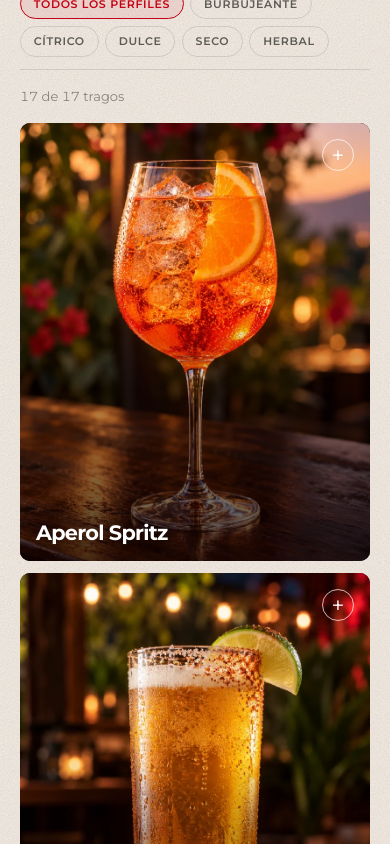
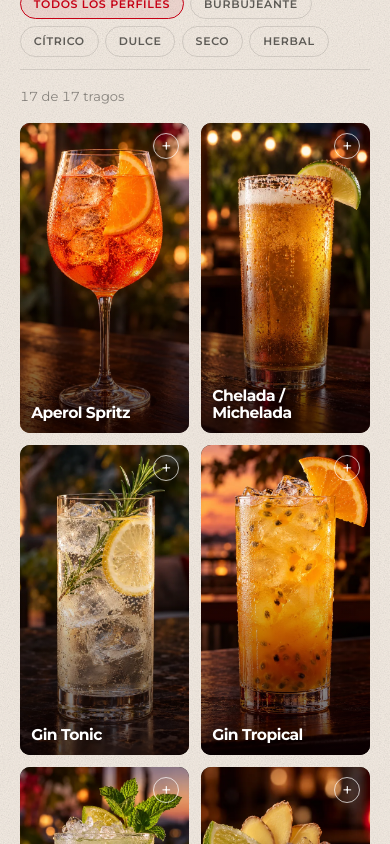
Before and after one commit to MatiNicolasur/RUTABAR, a Next.js app: page /carta in a window 390 px wide. Shown: the part 1240-2084 px from the top of the page. Built offline with nearby package versions, Linux system fonts and the light colour scheme; no server answers.

Commit message:
Show menu cards in two columns on mobile

```diff
--- a/src/components/TarjetaTrago.tsx
+++ b/src/components/TarjetaTrago.tsx
@@ -39,7 +39,7 @@ export function TarjetaTrago({ trago }: { trago: TragoWeb }) {
         src={trago.imagen}
         alt=""
         fill
-        sizes="(min-width: 78rem) 25vw, (min-width: 62rem) 33vw, (min-width: 42rem) 50vw, 90vw"
+        sizes="(min-width: 78rem) 25vw, (min-width: 62rem) 33vw, 45vw"
         className="trago-card__imagen"
       />
 
--- a/src/components/interactivo.css
+++ b/src/components/interactivo.css
@@ -130,14 +130,9 @@
 .carta-int .carta-lista,
 .carta-publica__bebidas-grid {
   display: grid;
-  grid-template-columns: minmax(0, 1fr);
+  grid-template-columns: repeat(2, minmax(0, 1fr));
   gap: clamp(0.75rem, 1.8vw, 1.25rem);
   border: 0;
-}
-
-@media (min-width: 42rem) {
-  .carta-int .carta-lista,
-  .carta-publica__bebidas-grid { grid-template-columns: repeat(2, minmax(0, 1fr)); }
 }
 
 @media (min-width: 62rem) {
@@ -285,6 +280,38 @@
   font-size: 0.75rem;
   line-height: 1.4;
   color: #fff;
+}
+
+@media (max-width: 41.99rem) {
+  .trago-card {
+    aspect-ratio: 6 / 11;
+    min-block-size: 15.5rem;
+  }
+
+  .trago-card__boton { padding: 0.7rem; }
+
+  .trago-card__nombre {
+    max-inline-size: 100%;
+    font-size: clamp(0.95rem, 4vw, 1.15rem);
+    overflow-wrap: anywhere;
+  }
+
+  .trago-card__mas {
+    inset-block-start: 0.6rem;
+    inset-inline-end: 0.6rem;
+    inline-size: 1.65rem;
+    block-size: 1.65rem;
+    font-size: 1.1rem;
+  }
+
+  .trago-card__info {
+    inset: 0.7rem 0.65rem 3.8rem;
+    gap: 0.4rem;
+  }
+
+  .trago-card__base { font-size: 0.65rem; }
+  .trago-card__descripcion { font-size: 0.78rem; }
+  .trago-card__ficha { font-size: 0.7rem; }
 }
 
 @media (prefers-reduced-motion: reduce) {
```
